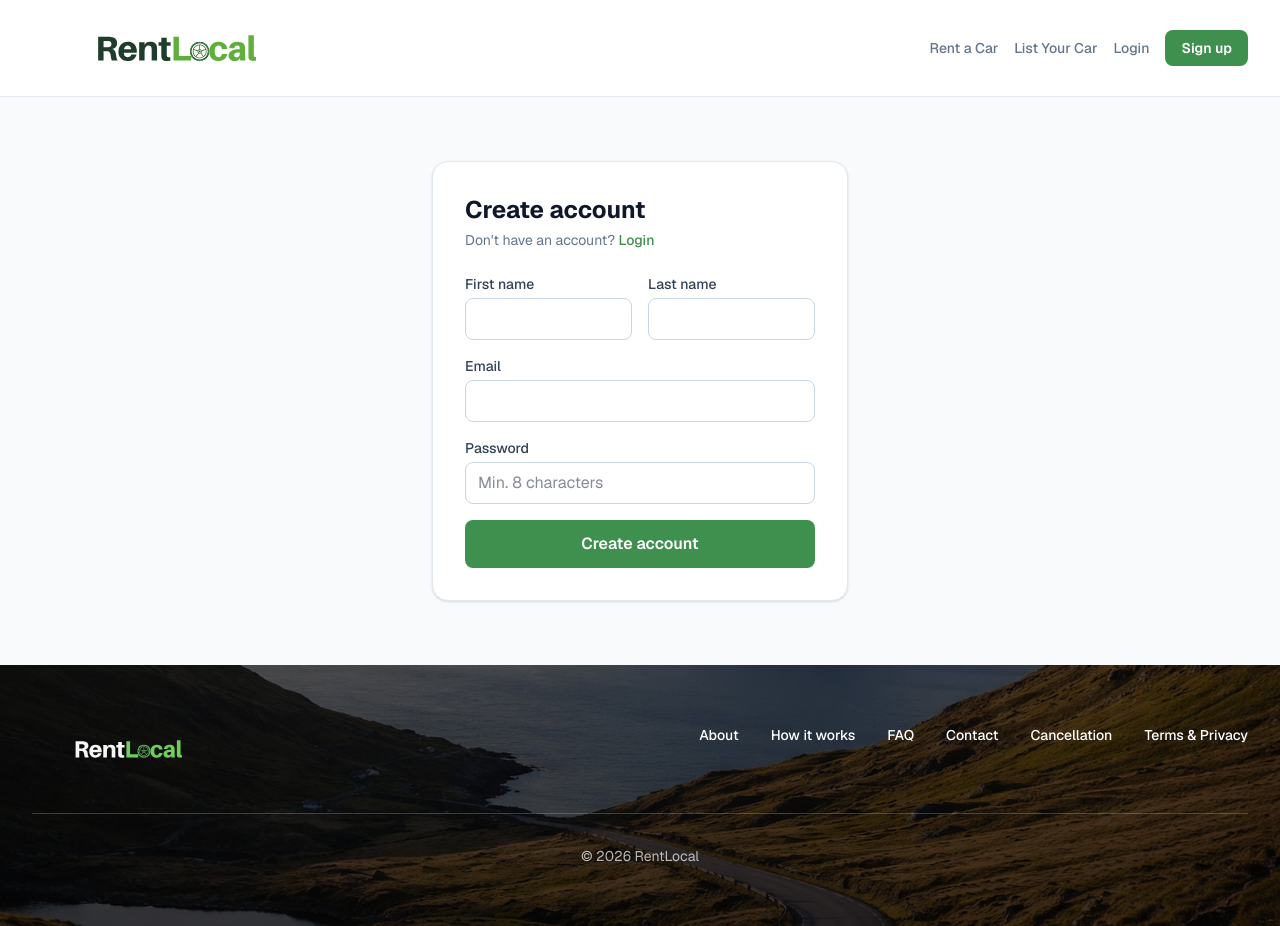
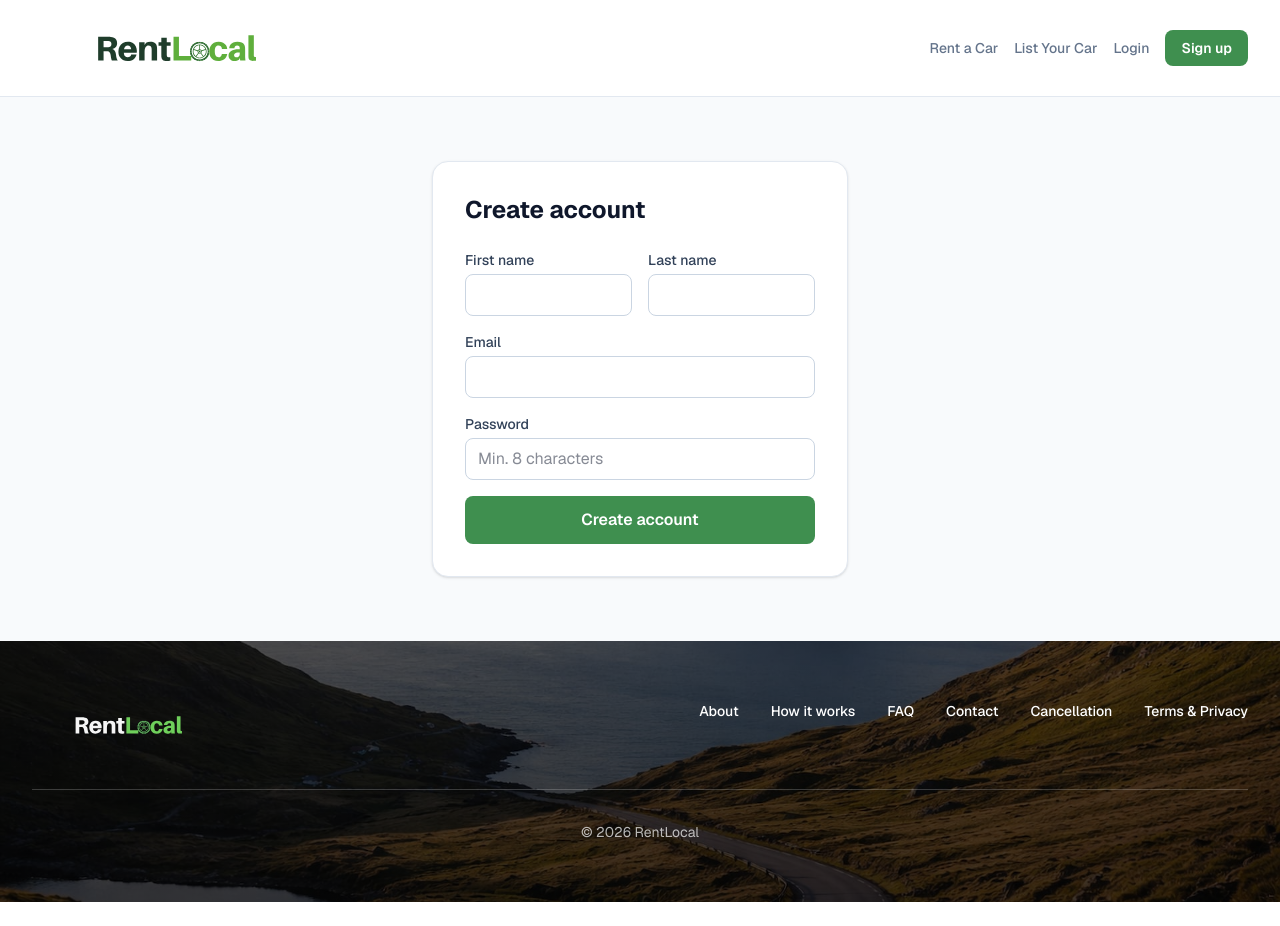
Before and after one commit to Maagnusmadsen/faroe-car-platform, a Next.js app: page /signup in a window 1280 px wide. After the commit the page ends 902 px from the top, so only its background shows below. Built offline with nearby package versions, Linux system fonts and the light colour scheme; no server answers.

Commit message:
Opdatering

```diff
--- a/app/signup/page.tsx
+++ b/app/signup/page.tsx
@@ -68,12 +68,6 @@ export default function SignupPage() {
       <section className="mx-auto flex max-w-md flex-col justify-center px-4 py-12 sm:py-16">
         <div className="rounded-2xl border border-slate-200 bg-white p-6 shadow-sm sm:p-8">
           <h1 className="text-2xl font-bold text-slate-900">{t("auth.signupTitle")}</h1>
-          <p className="mt-1 text-sm text-slate-500">
-            {t("auth.noAccount")}{" "}
-            <Link href="/login" className="font-medium text-brand hover:underline">
-              {t("nav.login")}
-            </Link>
-          </p>
           {confirmEmail && (
             <div className="mt-2 space-y-2 rounded-lg bg-brand-light px-3 py-3 text-sm text-brand" role="status">
               <p>Please check your email to confirm your account.</p>
```
